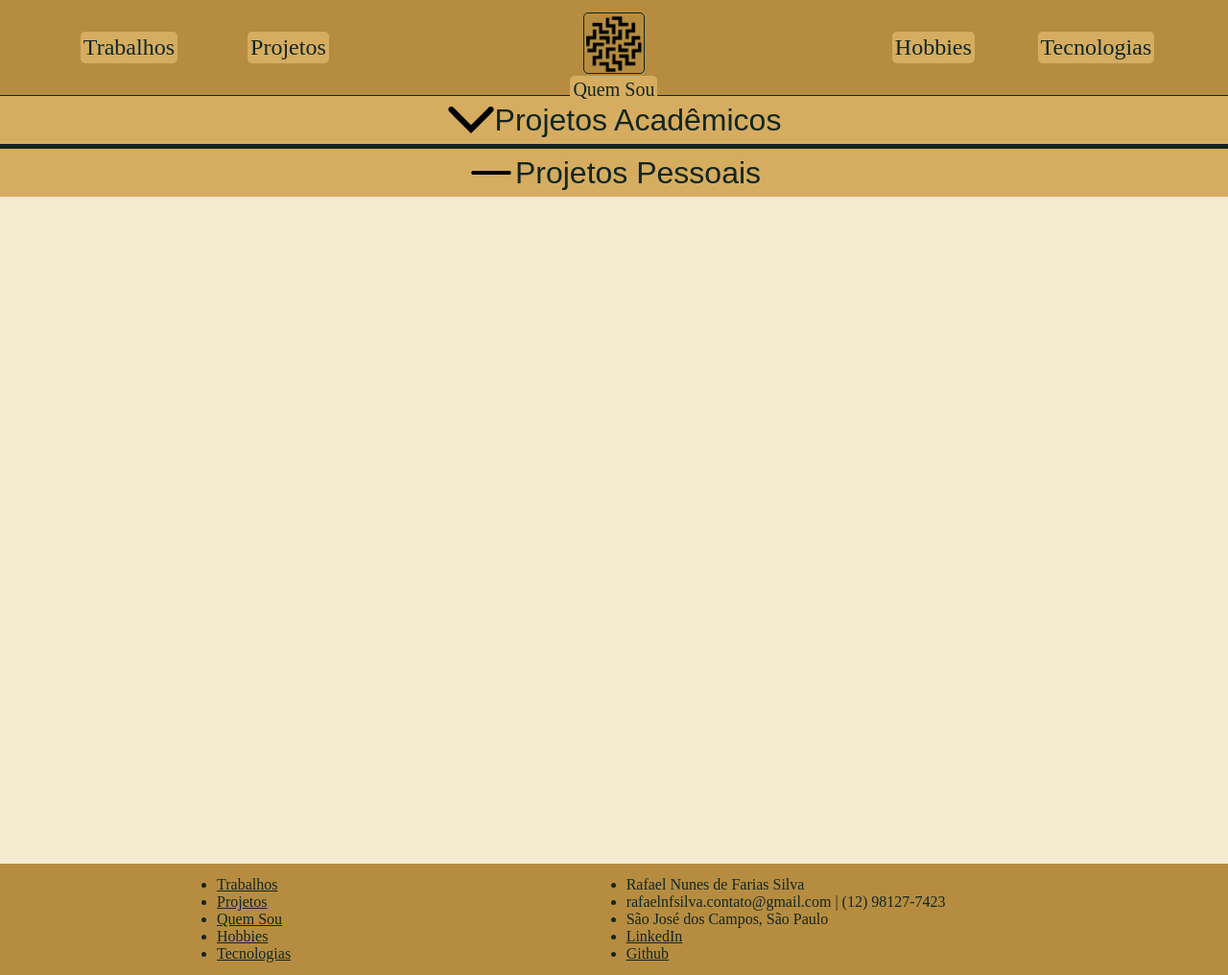
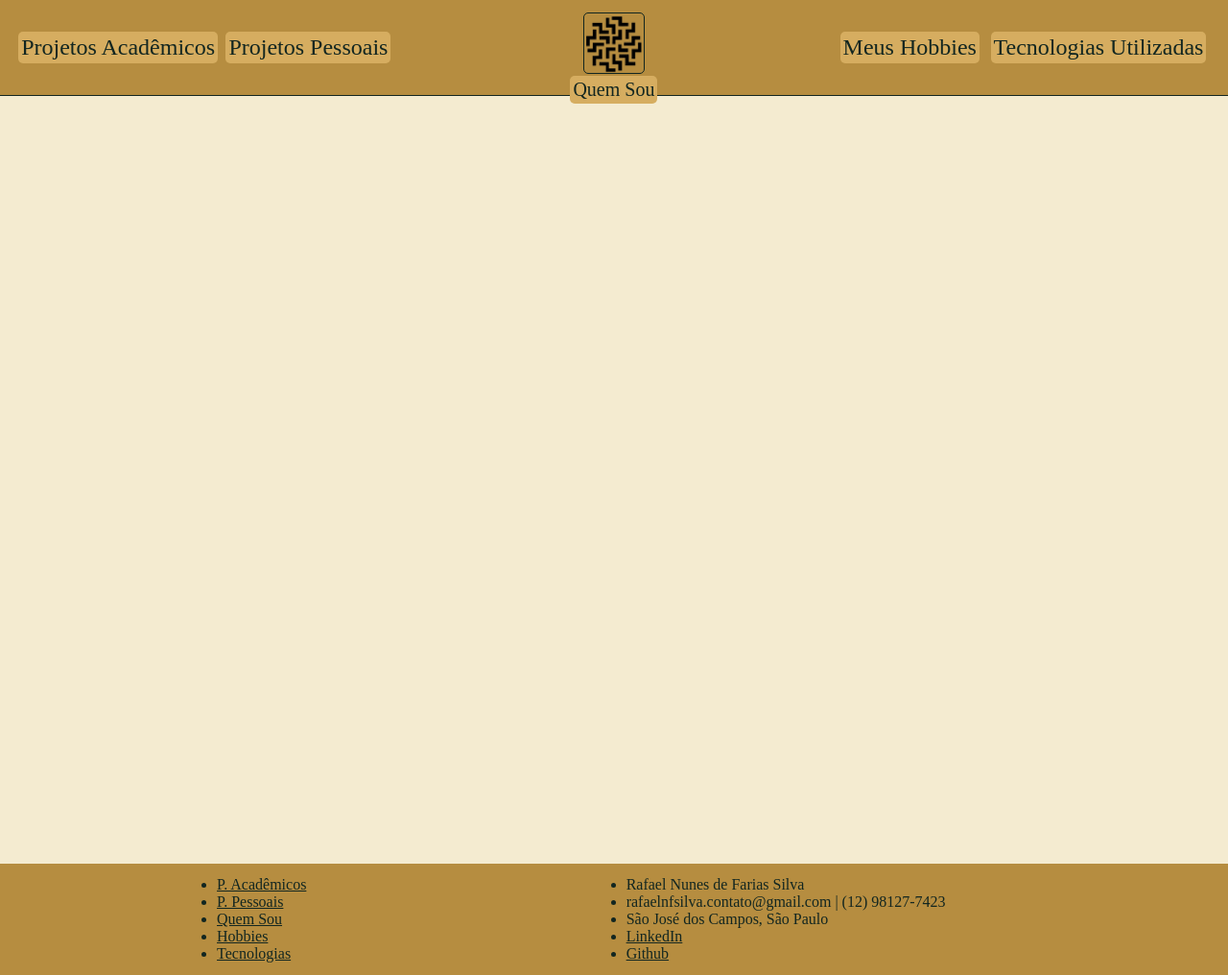
Before and after one commit to Rafael-Nunes-Silva/Portfolio-Pessoal, a Flask app: template src/templates/Projetos.html in a window 1280 px wide. Shown: the whole page at 96% size. Run offline with Flask 3, Linux system fonts and the light colour scheme; the template is opened without the code that fills it, so the values that code supplies are empty.

Commit message:
Substitui Trabalhos por Projetos e os separei

```diff
--- a/src/app.py
+++ b/src/app.py
@@ -1,40 +1,45 @@
 from flask import Flask, render_template
 import json
 
-app = Flask(__name__, static_folder="./static", template_folder="./templates")
+app = Flask(__name__)
 
 @app.route("/")
-def renderIndex():
+def RenderIndex():
     certificados = []
     with open("./static/dados/certificados.json", encoding="utf-8") as certificadosFile:
         certificados = json.loads(certificadosFile.read())["Certificados"]
     return render_template("index.html", certificados = certificados)
 
-@app.route("/Trabalhos")
-def renderTrabalhos():
-    trabalhos = []
-    with open("./static/dados/trabalhos.json", encoding="utf-8") as trabalhosFile:
-        trabalhos = json.loads(trabalhosFile.read())["Trabalhos"]
-    return render_template("Trabalhos.html", trabalhos = trabalhos)
+@app.route("/ExperienciaProfissional")
+def RenderExpProfissional():
+    experiencias = []
+    with open("./static/dados/expProffisional.json", encoding="utf-8") as expFile:
+        experiencias = json.loads(expFile.read())["Experiencias"]
+    return render_template("ExpProfissional.html", experiencias = experiencias)
 
-@app.route("/Projetos")
-def renderProjetos():
-    projetosAcademicos, projetosPessoais = [], []
-    with open("./static/dados/projetos.json", encoding="utf-8") as projetosFile:
-        fileContent = projetosFile.read()
-        projetosAcademicos = json.loads(fileContent)["ProjetosAcademicos"]
-        projetosPessoais = json.loads(fileContent)["ProjetosPessoais"]
+@app.route("/ProjetosAcademicos")
+def RenderProjetosAcademicos():
+    projetos = LoadProjetos("./static/dados/projetosAcademicos.json")
+    return render_template("Projetos.html", periodos = projetos)
 
-    return render_template("Projetos.html", projetosAcademicos = projetosAcademicos, projetosPessoais = projetosPessoais)
+@app.route("/ProjetosPessoais")
+def RenderProjetosPessoais():
+    projetos = LoadProjetos("./static/dados/projetosPessoais.json")
+    return render_template("Projetos.html", periodos = projetos)
 
 @app.route("/Hobbies")
-def renderHobbies():
+def RenderHobbies():
     return render_template("Hobbies.html")
 
 @app.route("/Tecnologias")
-def renderTecnologias():
+def RenderTecnologias():
     tecnologias = []
     with open("./static/dados/tecnologias.json", encoding="utf-8") as tecnologiasFile:
         tecnologias = json.loads(tecnologiasFile.read())["Tecnologias"]
 
     return render_template("Tecnologias.html", tecnologias = tecnologias)
+
+def LoadProjetos(projetos):
+    with open(projetos, encoding="utf-8") as projetosFile:
+        fileContent = projetosFile.read()
+        return json.loads(fileContent)["Periodos"]
--- a/src/static/js/Projetos.js
+++ b/src/static/js/Projetos.js
@@ -1,19 +1,21 @@
+var dropdown;
+
 window.onload = function () {
-    let projetos = document.getElementById("proj-academicos").children;
-    projetos[0].children[0].style.display = "block";
-    projetos[0].children[1].style.display = "none";
-    for(let i = 1; i < projetos.length; i++)
-        projetos[i].style.display = "none";
+    let dropdowns = document.getElementsByClassName("proj-dropdown");
 
-    projetos = document.getElementById("proj-pessoais").children;
-    projetos[0].children[0].style.display = "none";
-    projetos[0].children[1].style.display = "block";
-    for(let i=1; i < projetos.length; i++)
-        projetos[i].style.display = "flex";
+    for(let i = 0; i < dropdowns.length; i++){
+        dropdowns[i].addEventListener("click", function() {
+            AbreFecha(dropdowns[i].children[0], dropdowns[i].children);
+        });
+
+        dropdowns[i].children[0].children[0].style.display = (i == 0 ? "block" : "none");
+        dropdowns[i].children[0].children[1].style.display = (i == 0 ? "none" : "block");
+
+        for(let j = 1; j < dropdowns[i].children.length; j++){
+            dropdowns[i].children[j].style.display = (i == 0 ? "flex" : "none");
+        }
+    }
 };
-
-document.getElementById("proj-academicos-btn").addEventListener("click", function() { AbreFecha(this, document.getElementById("proj-academicos").children); });
-document.getElementById("proj-pessoais-btn").addEventListener("click", function() { AbreFecha(this, document.getElementById("proj-pessoais").children); });
 
 function AbreFecha(btn, projetos){
     for(let i = 0; i < 2; i++){
--- a/src/templates/Projetos.html
+++ b/src/templates/Projetos.html
@@ -15,9 +15,10 @@
 {% block content %}
     <div id="content">
         {% autoescape false %}
-        <div class="proj-dropdown" id="proj-academicos">
-            <button class="proj-dropdown-btn" id="proj-academicos-btn"><img src="static/images/Projetos/Open-Dropdown.svg"><img src="static/images/Projetos/Closed-Dropdown.svg">Projetos Acadêmicos</button>
-            {% for projeto in projetosAcademicos %}
+        {% for periodo in periodos %}
+        <div class="proj-dropdown">
+            <button class="proj-dropdown-btn"><img src="static/images/Projetos/Open-Dropdown.svg"><img src="static/images/Projetos/Closed-Dropdown.svg">{{ periodo.periodo }}</button>
+            {% for projeto in periodo.projetos %}
                 <div class="escuro projeto row">
                     <div class="col-6">
                         <img src="{{ projeto.imagem }}">
@@ -32,24 +33,7 @@
                 {% endif %}
             {% endfor %}
         </div>
-        <div class="escuro divisor row"></div>
-        <div class="proj-dropdown" id="proj-pessoais">
-            <button class="proj-dropdown-btn" id="proj-pessoais-btn"><img src="static/images/Projetos/Open-Dropdown.svg"><img src="static/images/Projetos/Closed-Dropdown.svg">Projetos Pessoais</button>
-            {% for projeto in projetosPessoais %}
-                <div class="escuro projeto row">
-                    <div class="col-6">
-                        <img src="{{ projeto.imagem }}">
-                    </div>
-                    <div class="col-1"></div>
-                    <div class="col-5">
-                        <p>{{ projeto.nome }} | <a href="{{ projeto.link }}">Projeto</a><br><br>{{ projeto.texto }}</p>
-                    </div>
-                </div>
-                {% if not loop.last %}
-                    <div class="divisor row"></div>
-                {% endif %}
-            {% endfor %}
-        </div>
+        {% endfor %}
         {% endautoescape %}
     </div>
 {% endblock %}
--- a/src/templates/base.html
+++ b/src/templates/base.html
@@ -19,16 +19,18 @@
 <body>
     <header class="row">
         <div class="col-4">
-            <a href="Trabalhos">Trabalhos</a>
-            <a href="Projetos">Projetos</a>
+            <!-- <li><a href="ExperienciaProfissional">Experiência Profissional</a></li> -->
+            <!-- <li><a href="Projetos">Projetos</a></li> -->
+            <a href="ProjetosAcademicos">Projetos Acadêmicos</a>
+            <a href="ProjetosPessoais">Projetos Pessoais</a>
         </div>
         <div id="header-logo" class="col-4">
             <img src="static/images/Logo.png" alt="Logo">
             <a href="/">Quem Sou</a>
         </div>
         <div class="col-4">
-            <a href="Hobbies">Hobbies</a>
-            <a href="Tecnologias">Tecnologias</a>
+            <a href="Hobbies">Meus Hobbies</a>
+            <a href="Tecnologias">Tecnologias Utilizadas</a>
         </div>
     </header>
     {% block content %}
@@ -37,11 +39,13 @@
         <div class="col-2"></div>
         <div class="col-3">
             <ul>
-                <li><a href="Trabalhos.html">Trabalhos</a></li>
-                <li><a href="Projetos.html">Projetos</a></li>
-                <li><a href="Quem Sou.html">Quem Sou</a></li>
-                <li><a href="Hobbies.html">Hobbies</a></li>
-                <li><a href="Tecnologias.html">Tecnologias</a></li>
+                <!-- <li><a href="ExperienciaProfissional">Experiência Profissional</a></li> -->
+                <!-- <li><a href="Projetos">Projetos</a></li> -->
+                <li><a href="ProjetosAcademicos">P. Acadêmicos</a></li>
+                <li><a href="ProjetosPessoais">P. Pessoais</a></li>
+                <li><a href="Quem Sou">Quem Sou</a></li>
+                <li><a href="Hobbies">Hobbies</a></li>
+                <li><a href="Tecnologias">Tecnologias</a></li>
             </ul>
         </div>
         <div class="col-1"></div>
```
Also changed, not shown: src/static/dados/projetosAcademicos.json (added, +55 -0 lines), src/static/dados/projetosPessoais.json (added, +62 -0 lines).
